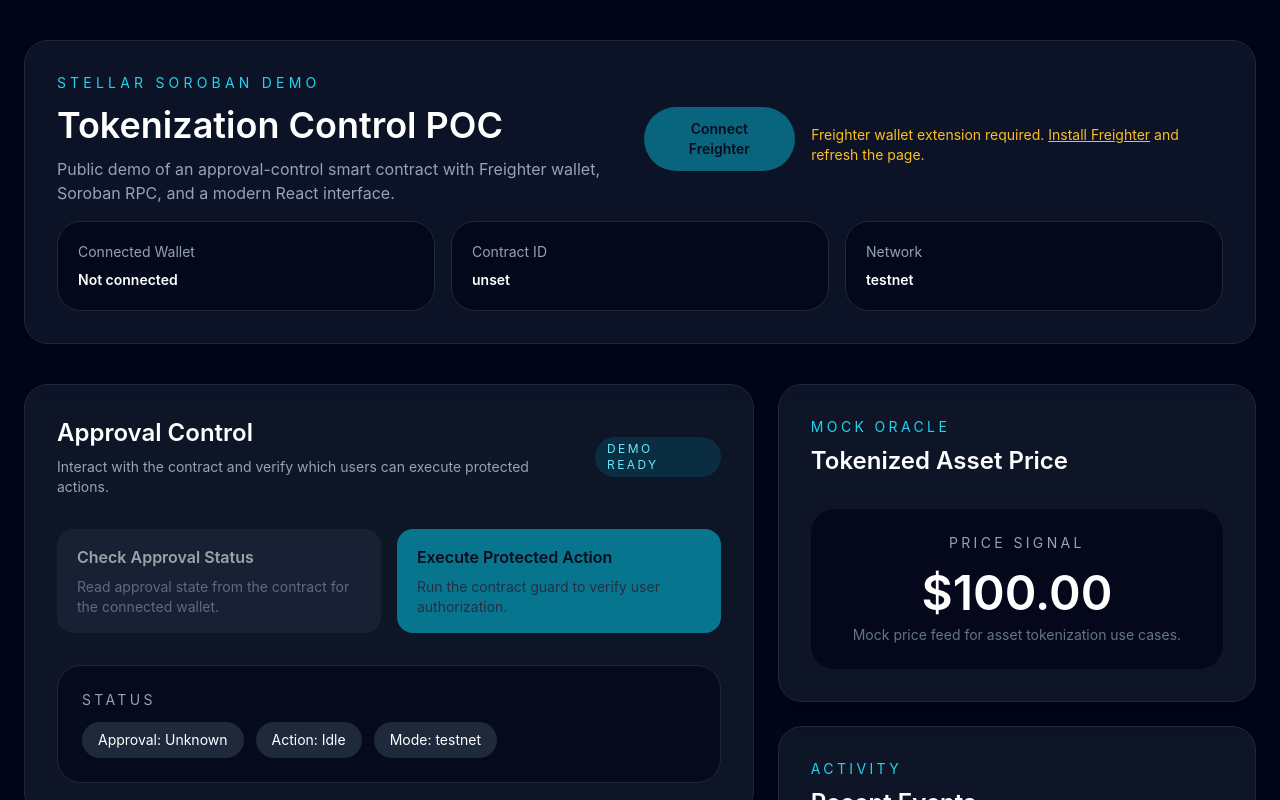
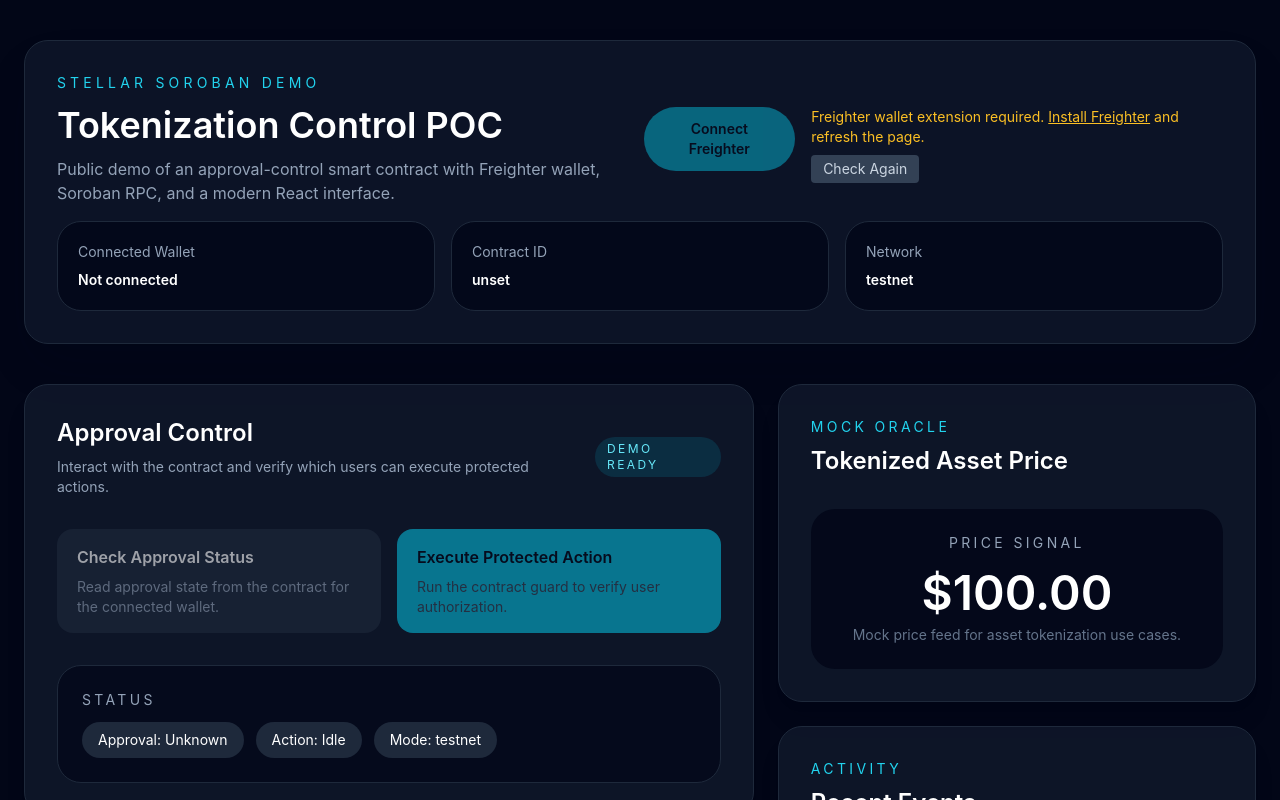
Before and after one commit to Jikram/tokenization-stellar-blockchain-poc, a Next.js app in the folder frontend/: page / in a window 1280 px wide. Shown: the top 800 px of the page. Built offline with nearby package versions, Linux system fonts and the light colour scheme; no server answers; what @stellar/stellar-sdk would draw is missing.

Commit message:
Improved freight detection

```diff
--- a/frontend/src/app/page.tsx
+++ b/frontend/src/app/page.tsx
@@ -181,7 +181,8 @@
               {connected ? 'Reconnect Wallet' : 'Connect Freighter'}
             </button>
             {!hasFreighter && (
-              <p className="mt-3 text-sm text-amber-400">
+              <div className="mt-3 space-y-2">
+                <p className="text-sm text-amber-400">
                   Freighter wallet extension required.{' '}
                   <a
                     href="https://www.freighter.app/"
@@ -193,6 +194,43 @@
                   </a>{' '}
                   and refresh the page.
                 </p>
+                <button
+                  onClick={() => {
+                    const freighterFound = isFreighterInstalled();
+                    setHasFreighter(freighterFound);
+                    if (!freighterFound) {
+                      const debugInfo = {
+                        hasWindow: typeof window !== 'undefined',
+                        hasFreighterApi: Boolean((window as any).freighterApi),
+                        userAgent: navigator.userAgent.substring(0, 50) + '...',
+                        isExtensionBrowser: typeof (window as any).chrome !== 'undefined' ||
+                                           typeof (window as any).browser !== 'undefined' ||
+                                           typeof (window as any).safari !== 'undefined' ||
+                                           navigator.userAgent.includes('Chrome') ||
+                                           navigator.userAgent.includes('Firefox') ||
+                                           navigator.userAgent.includes('Safari') ||
+                                           navigator.userAgent.includes('Edge')
+                      };
+                      pushActivity({
+                        timestamp: new Date().toISOString(),
+                        type: 'freighter_check',
+                        status: 'error',
+                        message: `Freighter not detected. Debug: ${JSON.stringify(debugInfo)}`
+                      });
+                    } else {
+                      pushActivity({
+                        timestamp: new Date().toISOString(),
+                        type: 'freighter_check',
+                        status: 'success',
+                        message: 'Freighter detected successfully!'
+                      });
+                    }
+                  }}
+                  className="text-sm px-3 py-1 bg-slate-700 hover:bg-slate-600 text-slate-300 rounded transition"
+                >
+                  Check Again
+                </button>
+              </div>
             )}
           </div>
           <div className="grid gap-4 sm:grid-cols-3">
--- a/frontend/src/lib/freighter.ts
+++ b/frontend/src/lib/freighter.ts
@@ -16,13 +16,23 @@
 export const isFreighterInstalled = (): boolean => {
   if (typeof window === 'undefined') return false;
 
-  // Check if we're in an environment that supports browser extensions
-  const hasExtensionSupport = typeof (window as any).chrome !== 'undefined' || typeof (window as any).browser !== 'undefined';
-  if (!hasExtensionSupport) {
-    return false; // Not a browser that supports extensions
+  // First check if Freighter API is available
+  if (Boolean(window.freighterApi)) {
+    return true;
   }
 
-  return Boolean(window.freighterApi);
+  // If not available, check if we're in a browser that should support extensions
+  // This helps provide better error messages
+  const isLikelyExtensionBrowser = typeof (window as any).chrome !== 'undefined' ||
+                                   typeof (window as any).browser !== 'undefined' ||
+                                   typeof (window as any).safari !== 'undefined' ||
+                                   navigator.userAgent.includes('Chrome') ||
+                                   navigator.userAgent.includes('Firefox') ||
+                                   navigator.userAgent.includes('Safari');
+
+  // If we're in a browser that supports extensions but Freighter isn't found,
+  // it might just not be installed yet
+  return false;
 };
 
 const getFreighter = (): FreighterApi => {
@@ -30,13 +40,21 @@
     throw new Error('Freighter wallet requires a browser environment.');
   }
 
-  const hasExtensionSupport = typeof (window as any).chrome !== 'undefined' || typeof (window as any).browser !== 'undefined';
-  if (!hasExtensionSupport) {
-    throw new Error('Freighter wallet requires a browser that supports extensions (Chrome, Firefox, Edge, etc.). Please open this app in a compatible browser.');
-  }
+  if (!window.freighterApi) {
+    // Check if we're in a browser that typically supports extensions
+    const isExtensionBrowser = typeof (window as any).chrome !== 'undefined' ||
+                               typeof (window as any).browser !== 'undefined' ||
+                               typeof (window as any).safari !== 'undefined' ||
+                               navigator.userAgent.includes('Chrome') ||
+                               navigator.userAgent.includes('Firefox') ||
+                               navigator.userAgent.includes('Safari') ||
+                               navigator.userAgent.includes('Edge');
 
-  if (!window.freighterApi) {
-    throw new Error('Freighter wallet not found. Please install the Freighter extension from https://www.freighter.app/ and refresh the page.');
+    if (!isExtensionBrowser) {
+      throw new Error('Freighter wallet requires a browser that supports extensions (Chrome, Firefox, Safari, Edge, etc.). Please open this app in a compatible browser.');
+    }
+
+    throw new Error('Freighter wallet not found. Please ensure the Freighter extension is installed and enabled, then refresh the page.');
   }
 
   return window.freighterApi;
```
Lines whose indentation alone changed are shown as unchanged.
